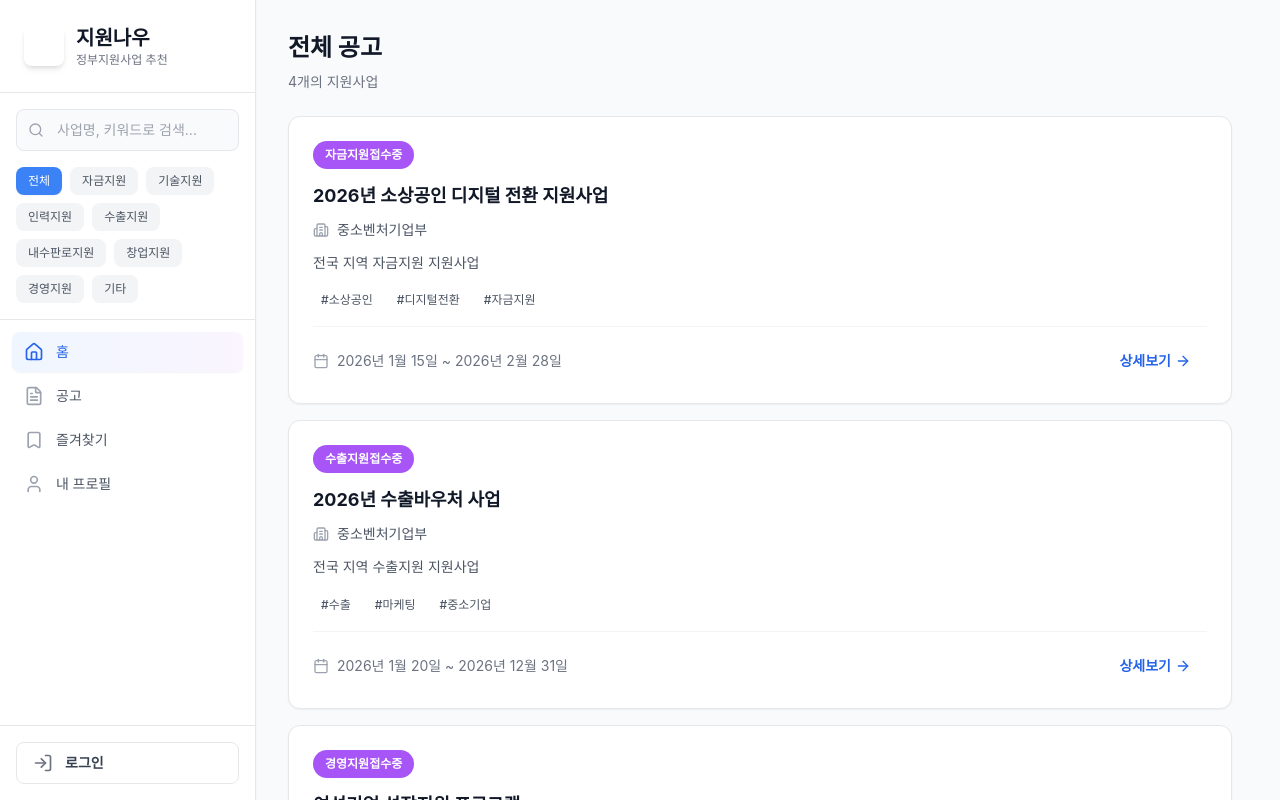
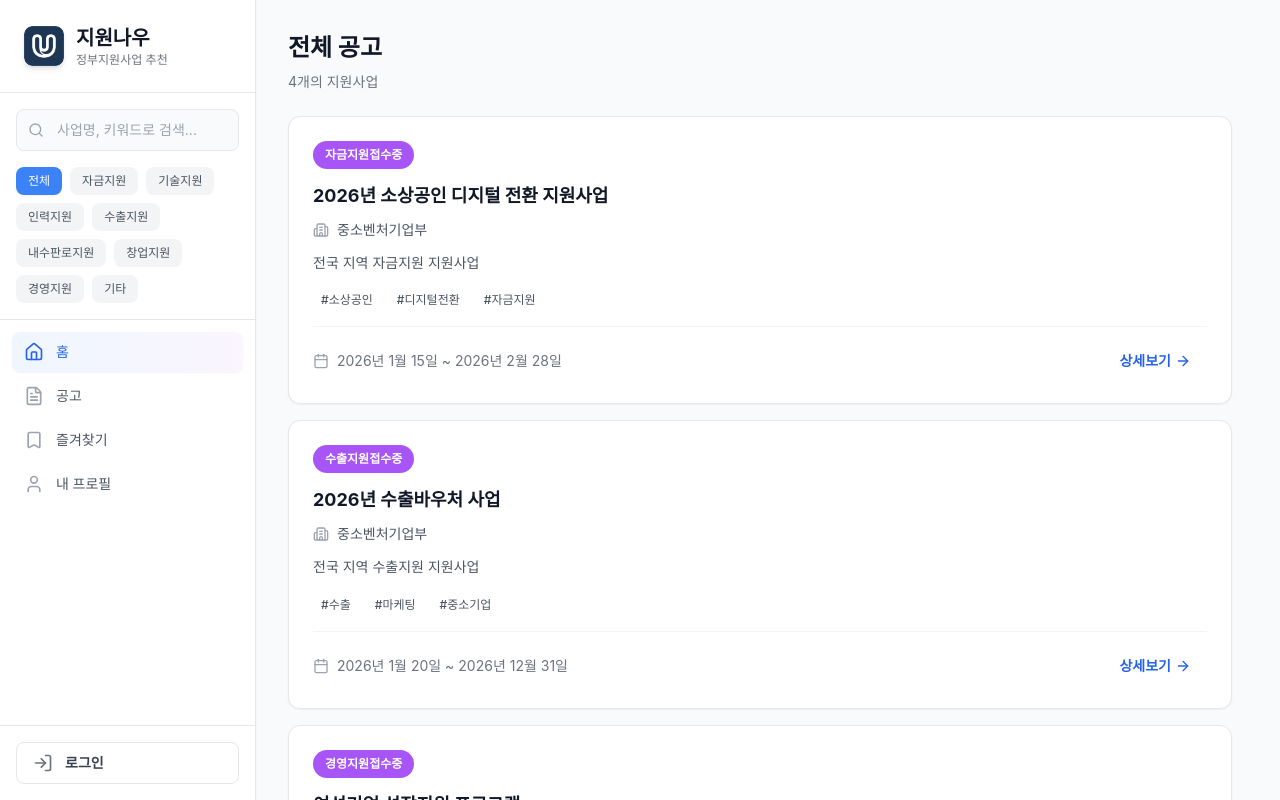
Before and after one commit to hyr0208/jiwonnow, a React (Vite) app: page / in a window 1280 px wide. Shown: the top 800 px of the page. Built offline with nearby package versions, Linux system fonts and the light colour scheme; a web font is replaced by a local one.

Commit message:
refactor: 로고 수정

```diff
--- a/index.html
+++ b/index.html
@@ -2,9 +2,9 @@
 <html lang="en">
   <head>
     <meta charset="UTF-8" />
-    <link rel="icon" type="image/svg+xml" href="/vite.svg" />
+    <link rel="icon" type="image/png" href="/logo.png" />
     <meta name="viewport" content="width=device-width, initial-scale=1.0" />
-    <title>jiwonnow</title>
+    <title>지원나우 - 정부지원사업 추천</title>
   </head>
   <body>
     <div id="root"></div>
--- a/src/components/Sidebar.tsx
+++ b/src/components/Sidebar.tsx
@@ -1,4 +1,9 @@
-import { Link, useLocation, useNavigate, useSearchParams } from "react-router-dom";
+import {
+  Link,
+  useLocation,
+  useNavigate,
+  useSearchParams,
+} from "react-router-dom";
 import {
   Home,
   FileText,
@@ -51,9 +56,11 @@ export default function Sidebar() {
       {/* Logo */}
       <div className="p-6 border-b border-gray-200">
         <Link to="/" className="flex items-center gap-3">
-          <div className="w-10 h-10 rounded-lg gradient-primary flex items-center justify-center shadow-md">
-            <span className="text-white font-bold text-lg">지</span>
-          </div>
+          <img
+            src="/logo.png"
+            alt="지원나우 로고"
+            className="w-10 h-10 rounded-lg shadow-md"
+          />
           <div className="flex flex-col">
             <span className="text-xl font-bold text-gray-900">지원나우</span>
             <span className="text-xs text-gray-500">정부지원사업 추천</span>
```
Also changed, not shown: public/logo.png (added).
